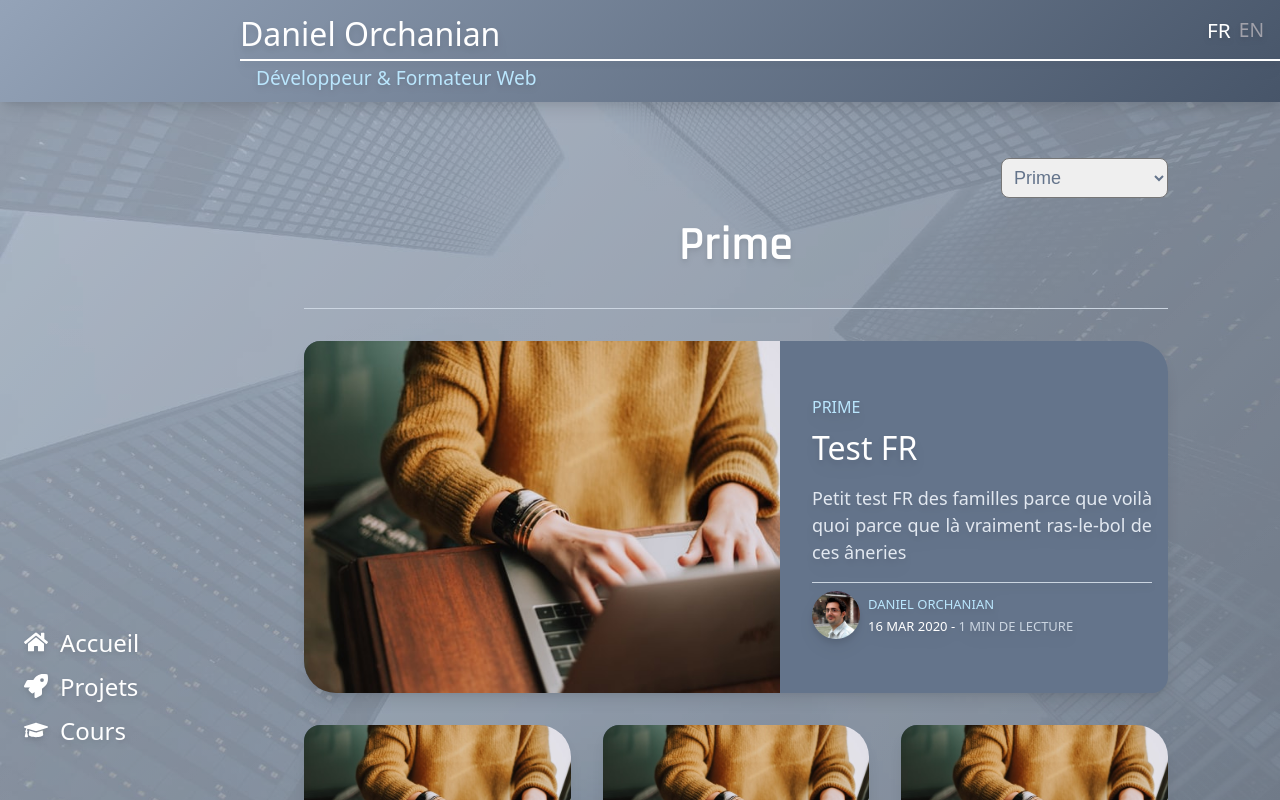
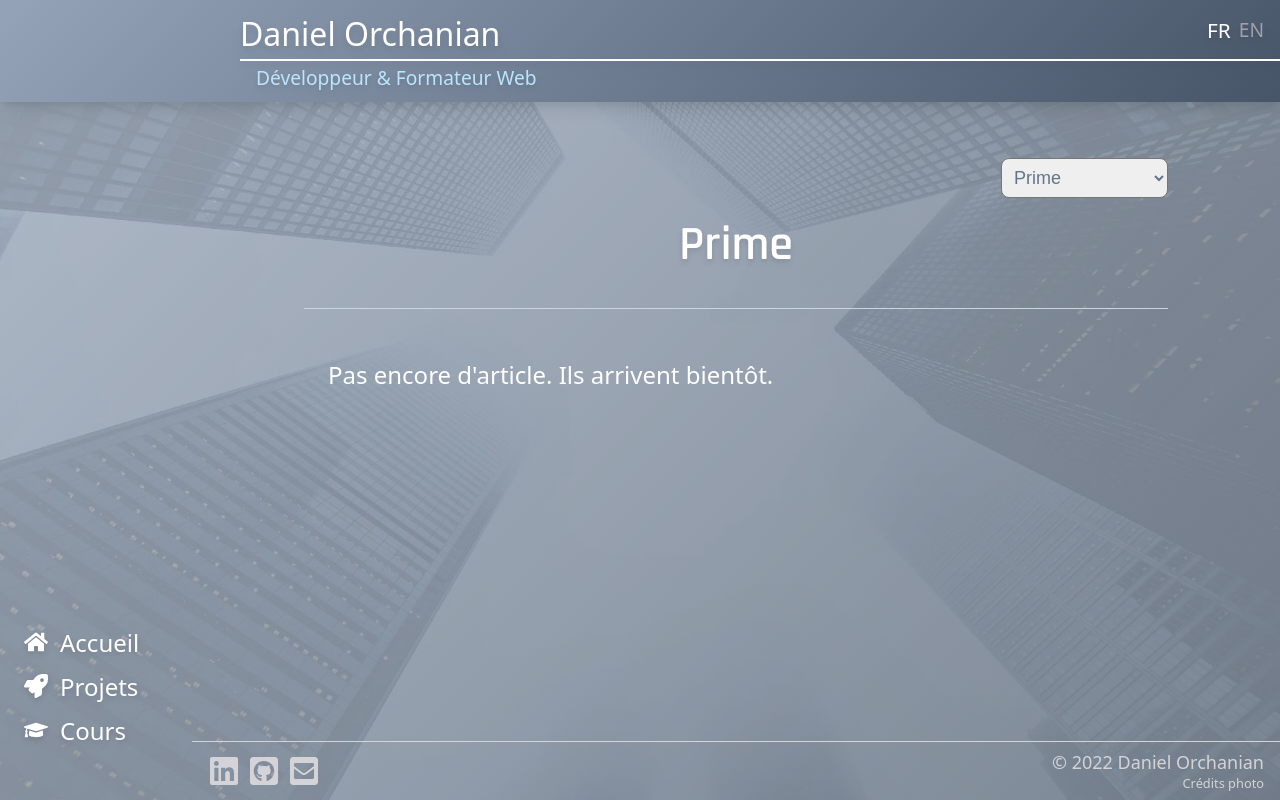
Before and after one commit to do-sieg/portfolio-2021, a Next.js app: page /blog/category/first in a window 1280 px wide. Built offline with nearby package versions, Linux system fonts and the light colour scheme; a web font is replaced by a local one.

Commit message:
Removed test blog posts

```diff
--- a/data/blog_posts/fr/test-fr.md
+++ b/data/blog_posts/fr/test-fr.md
@@ -11,7 +11,7 @@ coverImage:
     path: /images/blog/covers/christin-hume-Hcfwew744z4-unsplash.jpg
     authorName: Christin Hume
     authorUrl: https://unsplash.com/@christinhumephoto
-published: true
+# published: true
 ---
 
 
--- a/data/blog_posts/fr/test-fr2.md
+++ b/data/blog_posts/fr/test-fr2.md
@@ -11,7 +11,7 @@ coverImage:
     path: /images/blog/covers/christin-hume-Hcfwew744z4-unsplash.jpg
     authorName: Christin Hume
     authorUrl: https://unsplash.com/@christinhumephoto
-published: true
+# published: true
 ---
 
 
--- a/pages/api/post.js
+++ /dev/null
@@ -1,16 +0,0 @@
-import { BLOG_CATEGORIES } from "../../data/constants";
-import { getPosts } from "../../utils/blog";
-
-export default async function (req, res) {
-    const { locale, category } = req.body;
-    try {
-        if (category && !BLOG_CATEGORIES.includes(category)) {
-            res.status(404).json({ message: "No such category." });
-        } else {
-            const posts = await getPosts({ locale, category });
-            res.status(200).json({ posts });
-        }
-    } catch (error) {
-        res.status(500).json({ message: "An error occurred. Please try later." });
-    }
-}
--- a/pages/blog/category/[category].js
+++ b/pages/blog/category/[category].js
@@ -41,18 +41,6 @@ export default function Blog({ category, posts }) {
                         {posts.map((post, index) => {
                             return <BlogPostItem key={index} post={post} featured={index == 0} />;
                         })}
-                        {posts.map((post, index) => {
-                            return <BlogPostItem key={index} post={post} />;
-                        })}
-                        {posts.map((post, index) => {
-                            return <BlogPostItem key={index} post={post} />;
-                        })}
-                        {posts.map((post, index) => {
-                            return <BlogPostItem key={index} post={post} />;
-                        })}
-                        {posts.map((post, index) => {
-                            return <BlogPostItem key={index} post={post} />;
-                        })}
                     </div>
                     :
                     <p>{L_BLOG_NO_ARTICLES}</p>
```
Also changed, not shown: data/blog_posts/en/test-en.md (+1 -1 lines), pages/blog/index.js (+0 -12 lines).
